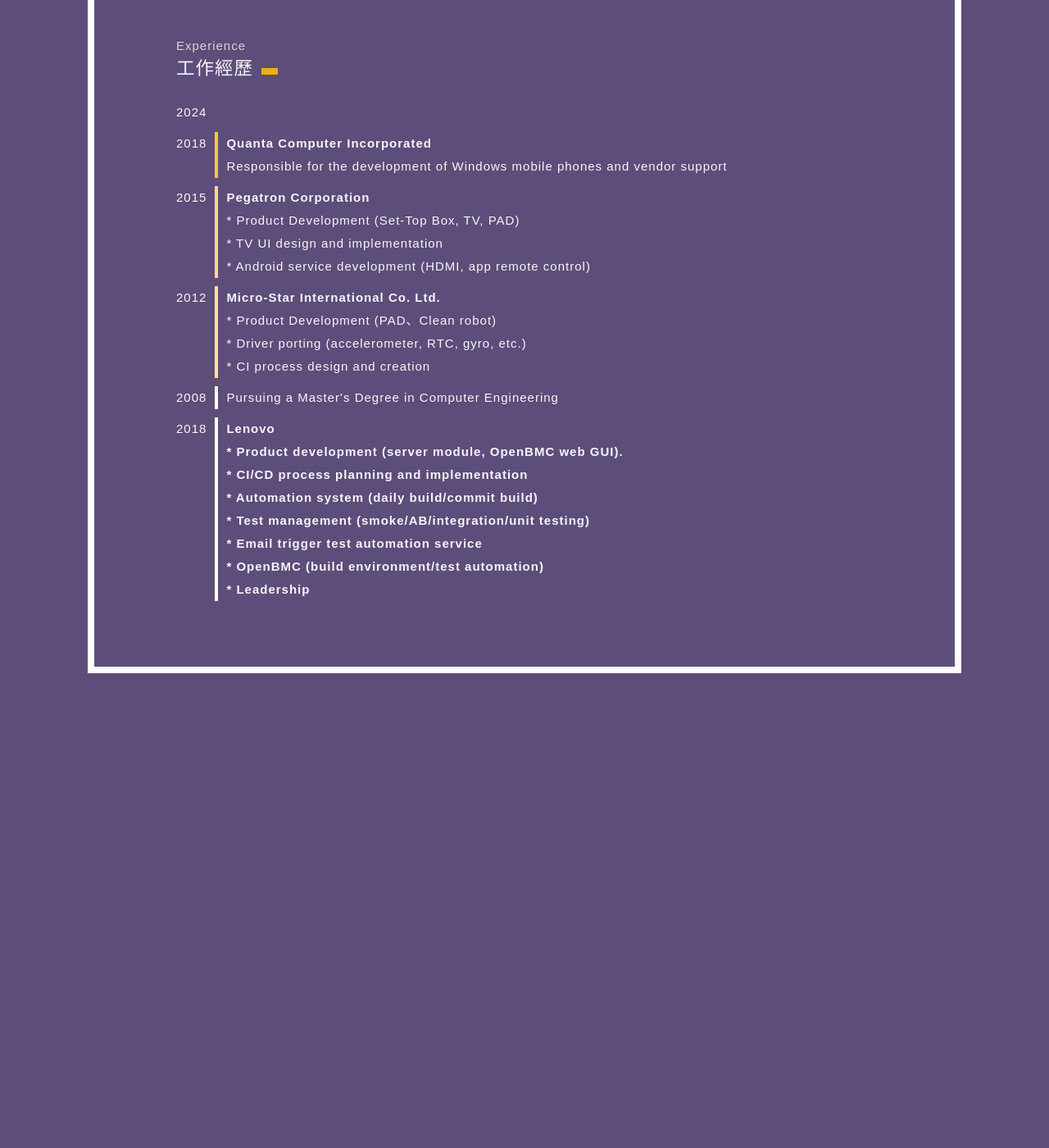
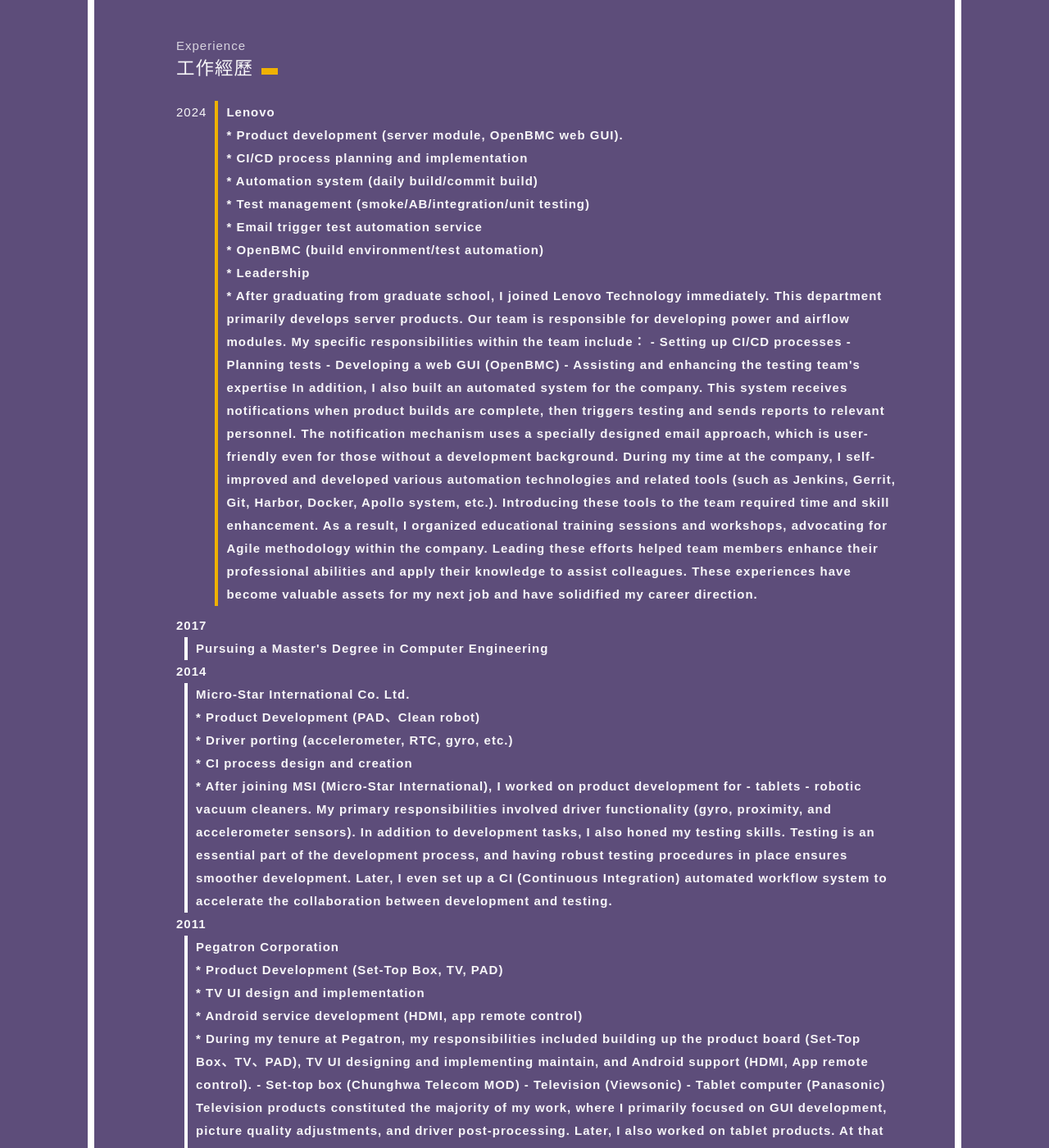
Before and after one commit to gitmaruneko/gitmaruneko.github.io, a Jekyll site: the page personal_detail.html, which Jekyll copies as it is, in a window 1280 px wide and 1400 px high, scrolled down 743 px. Shown: the whole window at 82% size. Built offline with Jekyll 4.4.1, drawn with Linux system fonts in a browser that asks for light colours; before the commit the page ends 1622 px from its top, so only the background shows below that; some of the changed text lies outside the part shown.

Commit message:
Add detail work history

```diff
--- a/personal_detail.html
+++ b/personal_detail.html
@@ -31,44 +31,91 @@
         <h2>工作經歷</h2>
         <ul class="listExperience">
           <li class="year">2024
+            <ul>
+              <li><b>Lenovo</bb></li>
+              <li>* Product development (server module, OpenBMC web GUI).</li>
+              <li>* CI/CD process planning and implementation</li>
+              <li>* Automation system (daily build/commit build)</li>
+              <li>* Test management (smoke/AB/integration/unit testing)</li>
+              <li>* Email trigger test automation service</li>
+              <li>* OpenBMC (build environment/test automation)</li>
+              <li>* Leadership</li>
+              <li>* After graduating from graduate school, I joined Lenovo Technology immediately.
+                    This department primarily develops server products.
+                    Our team is responsible for developing power and airflow modules.
+                    My specific responsibilities within the team include：
+                    - Setting up CI/CD processes
+                    - Planning tests
+                    - Developing a web GUI (OpenBMC)
+                    - Assisting and enhancing the testing team's expertise
+                    In addition, I also built an automated system for the company.
+                    This system receives notifications when product builds are complete,
+                    then triggers testing and sends reports to relevant personnel.
+                    The notification mechanism uses a specially designed email approach,
+                    which is user-friendly even for those without a development background.
+                    During my time at the company,
+                    I self-improved and developed various automation technologies
+                    and related tools (such as Jenkins, Gerrit, Git, Harbor, Docker, Apollo system, etc.).
+                    Introducing these tools to the team required time and skill enhancement.
+                    As a result, I organized educational training sessions and workshops,
+                    advocating for Agile methodology within the company.
+                    Leading these efforts helped team members enhance their professional abilities
+                    and apply their knowledge to assist colleagues.
+                    These experiences have become valuable assets for my next job and have solidified my career direction.</li>
+          </ul>
           </li>
-          <li class="year">2018
+          <li class="year">2017
             <ul>
-              <li><b>Quanta Computer Incorporated</b></li>
-              <li>Responsible for the development of Windows mobile phones and vendor support</li>
+                <li>Pursuing a Master's Degree in Computer Engineering</li>
             </ul>
           </li>
-          <li class="year">2015
+          <li class="year">2014
+            <ul>
+                <li><b>Micro-Star International Co. Ltd.</b></li>
+                <li>* Product Development (PAD、Clean robot)</li>
+                <li>* Driver porting (accelerometer, RTC, gyro, etc.)</li>
+                <li>* CI process design and creation</li>
+                <li>* After joining MSI (Micro-Star International), I worked on product development for
+                      - tablets
+                      - robotic vacuum cleaners.
+                      My primary responsibilities involved driver functionality
+                      (gyro, proximity, and accelerometer sensors).
+                      In addition to development tasks, I also honed my testing skills.
+                      Testing is an essential part of the development process,
+                      and having robust testing procedures in place ensures smoother development.
+                      Later, I even set up a CI (Continuous Integration) automated workflow system to accelerate
+                      the collaboration between development and testing.</li>
+            </ul>
+          </li>
+          <li class="year">2011
             <ul>
               <li><b>Pegatron Corporation</b></li>
               <li> * Product Development (Set-Top Box, TV, PAD)</li>
               <li> * TV UI design and implementation</li>
               <li> * Android service development (HDMI, app remote control)</li>
-            </ul>
-          </li>
-          <li class="year">2012
-            <ul>
-                <li><b>Micro-Star International Co. Ltd.</b></li>
-                <li>* Product Development (PAD、Clean robot)</li>
-                <li>* Driver porting (accelerometer, RTC, gyro, etc.)</li>
-                <li>* CI process design and creation</li>
+              <li>* During my tenure at Pegatron, my responsibilities included building up the product board
+                    (Set-Top Box、TV、PAD),
+                    TV UI designing and implementing maintain, and Android support (HDMI, App remote control).
+                    - Set-top box (Chunghwa Telecom MOD)
+                    - Television (Viewsonic)
+                    - Tablet computer (Panasonic)
+                    Television products constituted the majority of my work,
+                    where I primarily focused on GUI development, picture quality adjustments,
+                    and driver post-processing. Later, I also worked on tablet products.
+                    At that time, Android system was in its early stages, and I developed apps using the Eclipse tool.
+                    I integrated the entire stack from the underlying layers to the application layer to achieve HDMI projection to the television.
+                    All of these products, whether tablets, set-top boxes, or televisions,
+                    were based on the Linux system, which provided me with a solid understanding of Linux.</li>
             </ul>
           </li>
           <li class="year">2008
             <ul>
-                <li>Pursuing a Master's Degree in Computer Engineering</li>
-            </ul>
-          </li>
-          <li class="year">2018
-            <ul>
-                <li><b>Lenovo</bb></li>
-                <li>* Product development (server module, OpenBMC web GUI).</li>
-                <li>* CI/CD process planning and implementation</li>
-                <li>* Automation system (daily build/commit build)</li>
-                <li>* Test management (smoke/AB/integration/unit testing)</li>
-                <li>* Email trigger test automation service</li>
-                <li>* OpenBMC (build environment/test automation)</li>
-                <li>* Leadership</li>
+              <li><b>Quanta Computer Incorporated</b></li>
+              <li>* Responsible for the development of Windows mobile phones and vendor support</li>
+              <li>* After graduating from university, I joined Quanta Computer.
+                    During my tenure there, I participated in the development of a mobile phone product (TOSHIBA G810).
+                    The system used was Windows Mobile. My responsibilities included collaborating with Qualcomm
+                    engineers to address system issues and developing features related to DirectShow.</li>
             </ul>
           </li>
         </ul>
```
